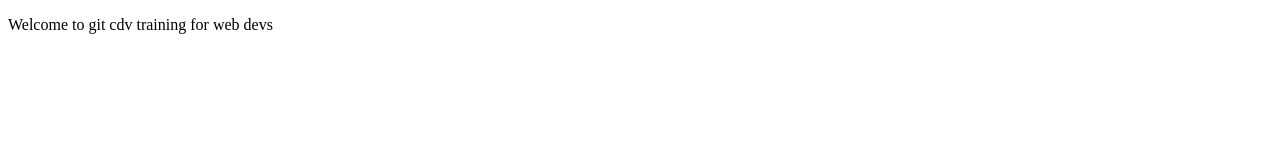
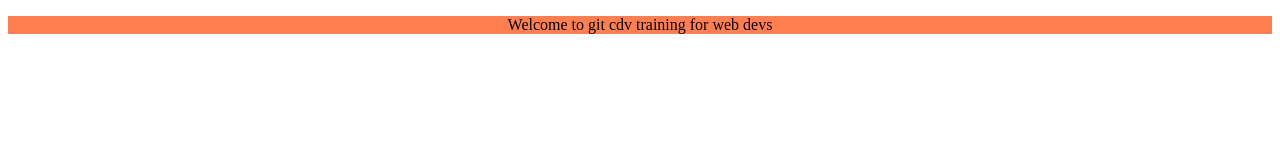
Before and after one commit to AnnaKolodziej/web1-17marca, a plain HTML site: page index.html in a window 1280 px wide. Drawn offline with Linux system fonts and the light colour scheme.

Commit message:
added styles

```diff
--- a/index.html
+++ b/index.html
@@ -5,6 +5,7 @@
     <meta name="viewport" content="width=device-width, initial-scale=1.0">
     <meta http-equiv="X-UA-Compatible" content="ie=edge">
     <title>CDV</title>
+    <link rel="stylesheet" href="style.css">
 </head>
 <body>
     <p>Welcome to git cdv training for web devs</p>
--- a/style.css
+++ b/style.css
@@ -0,0 +1,4 @@
+p {
+    background-color: coral;
+    text-align: center;
+}
```
